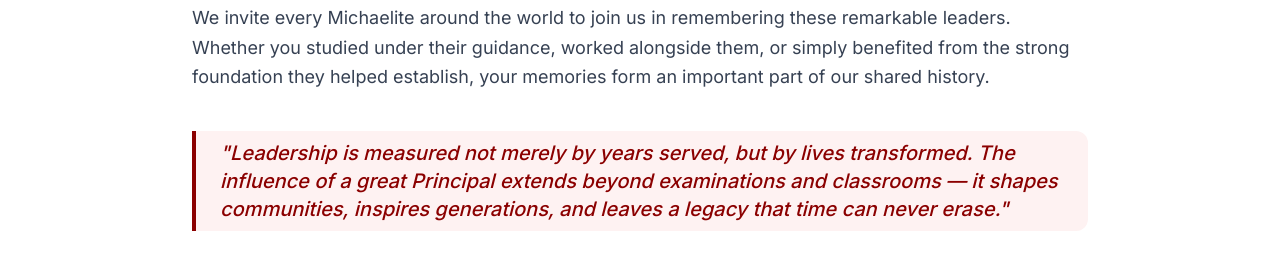
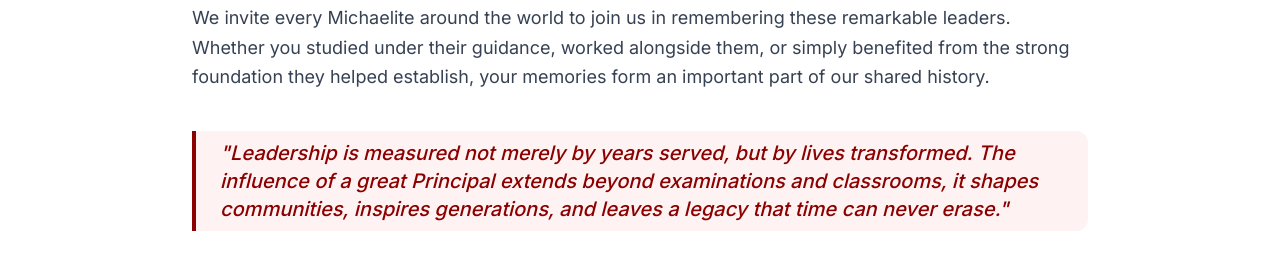
Before and after one commit to NiwethushanSri/michaelites-forum, a Next.js app: page /principals in a window 1280 px wide. Shown: the part 2800-3073 px from the top of the page. Built offline with nearby package versions, Linux system fonts and the light colour scheme.

Commit message:
Remove remaining em dash from principals page
Co-Authored-By: Claude Sonnet 4.6 <noreply@anthropic.com>

```diff
--- a/src/app/principals/page.tsx
+++ b/src/app/principals/page.tsx
@@ -122,7 +122,7 @@ export default function PrincipalsPage() {
 
           <blockquote className="border-l-4 border-[#8b0000] pl-6 py-2 bg-red-50 rounded-r-xl">
             <p className="italic text-[#8b0000] font-medium text-xl">
-              "Leadership is measured not merely by years served, but by lives transformed. The influence of a great Principal extends beyond examinations and classrooms — it shapes communities, inspires generations, and leaves a legacy that time can never erase."
+              "Leadership is measured not merely by years served, but by lives transformed. The influence of a great Principal extends beyond examinations and classrooms, it shapes communities, inspires generations, and leaves a legacy that time can never erase."
             </p>
           </blockquote>
 
```
